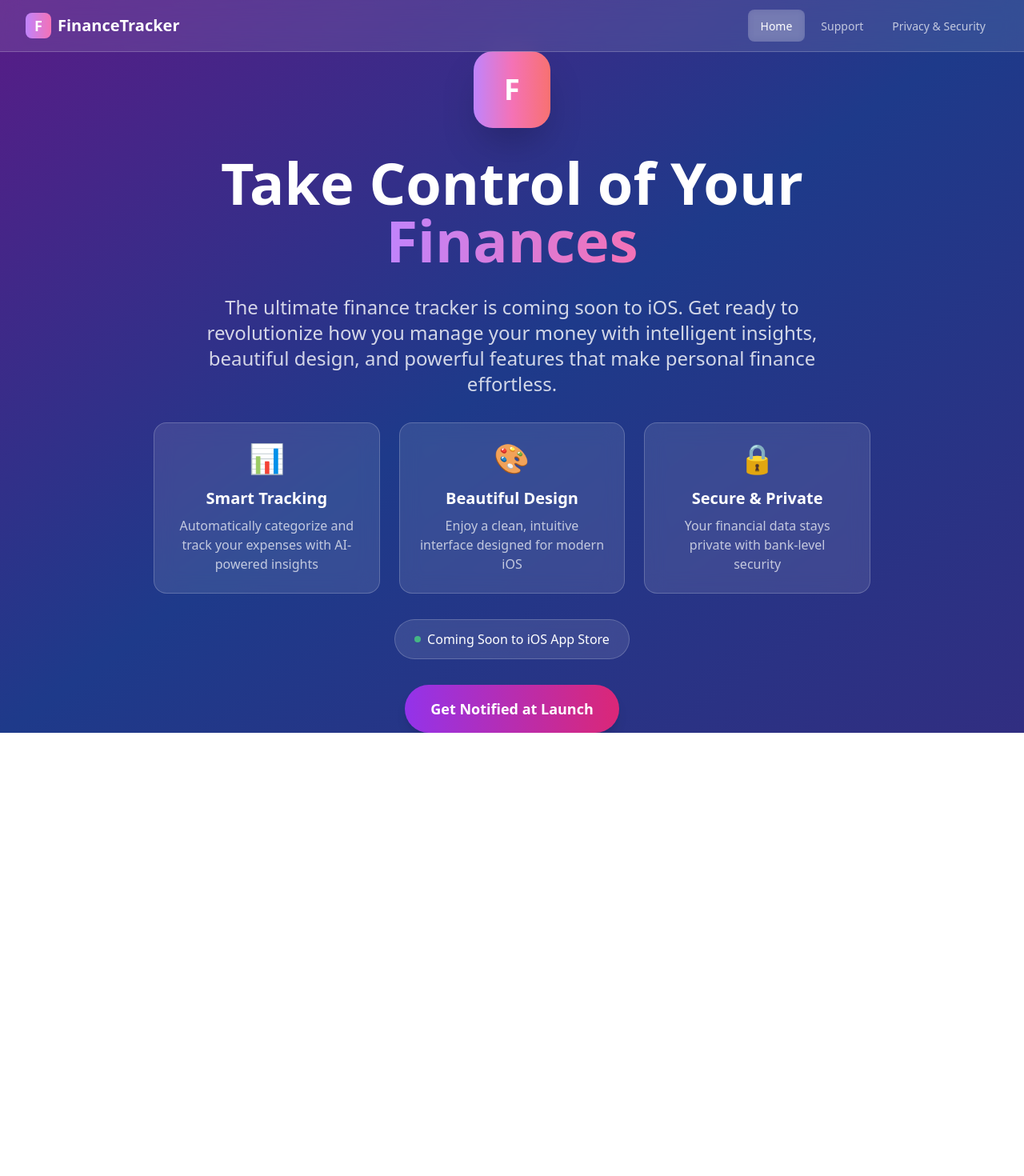
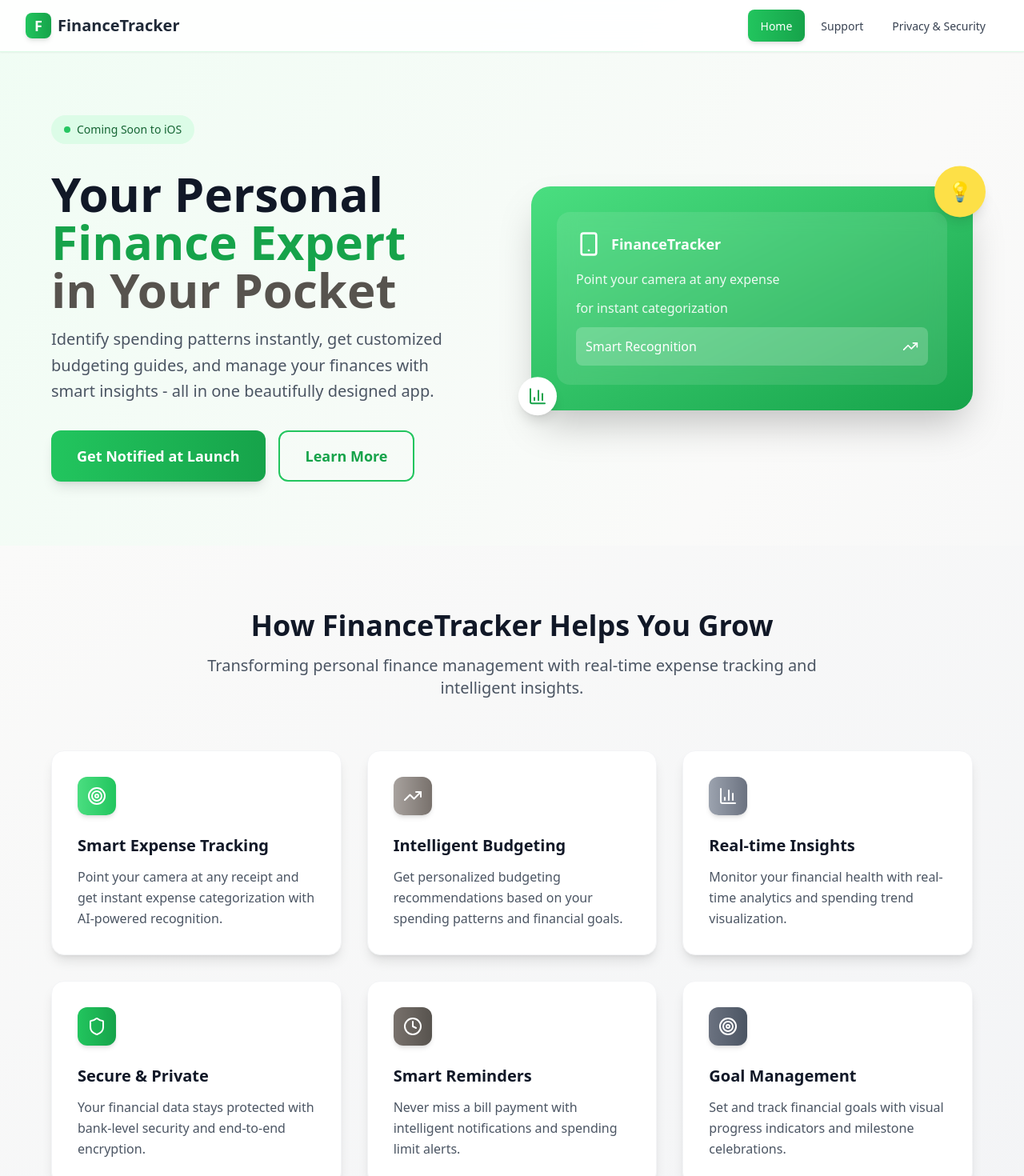
Before and after one commit to ankusharma001/MStrat_website-, a React (Vite) app: page / in a window 1280 px wide. Shown: the top 1470 px of the page at 80% size. Before the commit the page ends 916 px from the top, so only its background shows below. Built offline with nearby package versions, Linux system fonts and the light colour scheme.

Commit message:
Refactor: Apply light green, brown, grey, and white theme
Adjust the website's color scheme to match the specified light green, brown, grey, and white theme.

```diff
--- a/src/components/Layout.tsx
+++ b/src/components/Layout.tsx
@@ -17,9 +17,9 @@ const Layout = ({ children }: LayoutProps) => {
   ];
 
   return (
-    <div className="min-h-screen bg-gradient-to-br from-purple-900 via-blue-900 to-indigo-900">
+    <div className="min-h-screen bg-gradient-to-br from-green-50 via-stone-50 to-gray-100">
       {/* Fixed Navigation */}
-      <nav className="fixed top-0 left-0 right-0 z-50 backdrop-blur-md bg-white/10 border-b border-white/20">
+      <nav className="fixed top-0 left-0 right-0 z-50 backdrop-blur-md bg-white/90 border-b border-green-200/50 shadow-sm">
         <div className="max-w-7xl mx-auto px-4 sm:px-6 lg:px-8">
           <div className="flex items-center justify-between h-16">
             {/* Logo */}
@@ -28,10 +28,10 @@ const Layout = ({ children }: LayoutProps) => {
               animate={{ opacity: 1, x: 0 }}
               className="flex items-center space-x-2"
             >
-              <div className="w-8 h-8 bg-gradient-to-r from-purple-400 to-pink-400 rounded-lg flex items-center justify-center">
+              <div className="w-8 h-8 bg-gradient-to-r from-green-500 to-green-600 rounded-lg flex items-center justify-center shadow-md">
                 <span className="text-white font-bold text-lg">F</span>
               </div>
-              <span className="text-white font-semibold text-xl">FinanceTracker</span>
+              <span className="text-gray-800 font-semibold text-xl">FinanceTracker</span>
             </motion.div>
 
             {/* Navigation Links */}
@@ -46,7 +46,7 @@ const Layout = ({ children }: LayoutProps) => {
                     className={`relative z-10 text-sm font-medium ${
                       location.pathname === item.path
                         ? 'text-white'
-                        : 'text-white/70 hover:text-white'
+                        : 'text-gray-700 hover:text-gray-900'
                     }`}
                     whileHover={{ scale: 1.05 }}
                     whileTap={{ scale: 0.95 }}
@@ -57,7 +57,7 @@ const Layout = ({ children }: LayoutProps) => {
                   {location.pathname === item.path && (
                     <motion.div
                       layoutId="activeTab"
-                      className="absolute inset-0 bg-white/20 rounded-lg backdrop-blur-sm"
+                      className="absolute inset-0 bg-gradient-to-r from-green-500 to-green-600 rounded-lg shadow-md"
                       initial={false}
                       transition={{ type: "spring", bounce: 0.2, duration: 0.6 }}
                     />
--- a/src/pages/Home.tsx
+++ b/src/pages/Home.tsx
@@ -1,124 +1,214 @@
 
 import React from 'react';
 import { motion } from 'framer-motion';
+import { Smartphone, Shield, TrendingUp, Clock, Target, BarChart3 } from 'lucide-react';
 
 const Home = () => {
   return (
-    <div className="min-h-screen flex items-center justify-center px-4 sm:px-6 lg:px-8">
-      <div className="max-w-4xl mx-auto text-center">
+    <div className="min-h-screen">
       {/* Hero Section */}
+      <section className="px-4 sm:px-6 lg:px-8 py-20">
+        <div className="max-w-6xl mx-auto">
+          <div className="grid grid-cols-1 lg:grid-cols-2 gap-12 items-center">
+            {/* Left Content */}
             <motion.div
-          initial={{ opacity: 0, y: 30 }}
-          animate={{ opacity: 1, y: 0 }}
+              initial={{ opacity: 0, x: -30 }}
+              animate={{ opacity: 1, x: 0 }}
               transition={{ duration: 0.8 }}
               className="space-y-8"
             >
-          {/* App Icon */}
+              {/* Badge */}
               <motion.div
-            initial={{ scale: 0 }}
-            animate={{ scale: 1 }}
-            transition={{ delay: 0.2, type: "spring", bounce: 0.5 }}
-            className="flex justify-center"
+                initial={{ opacity: 0, scale: 0.8 }}
+                animate={{ opacity: 1, scale: 1 }}
+                transition={{ delay: 0.2 }}
+                className="inline-flex items-center space-x-2 bg-green-100 text-green-800 px-4 py-2 rounded-full text-sm font-medium"
               >
-            <div className="w-24 h-24 bg-gradient-to-r from-purple-400 via-pink-400 to-red-400 rounded-3xl flex items-center justify-center shadow-2xl">
-              <span className="text-white font-bold text-4xl">F</span>
+                <div className="w-2 h-2 bg-green-500 rounded-full animate-pulse"></div>
+                <span>Coming Soon to iOS</span>
+              </motion.div>
+
+              {/* Main Heading */}
+              <div className="space-y-4">
+                <h1 className="text-5xl sm:text-6xl font-bold text-gray-900 leading-tight">
+                  Your Personal
+                  <span className="block text-green-600">Finance Expert</span>
+                  <span className="block text-stone-600">in Your Pocket</span>
+                </h1>
+
+                <p className="text-xl text-gray-600 leading-relaxed max-w-lg">
+                  Identify spending patterns instantly, get customized budgeting guides, and manage
+                  your finances with smart insights - all in one beautifully designed app.
+                </p>
+              </div>
+
+              {/* CTA Buttons */}
+              <div className="flex flex-col sm:flex-row gap-4">
+                <motion.button
+                  whileHover={{ scale: 1.05 }}
+                  whileTap={{ scale: 0.95 }}
+                  className="bg-gradient-to-r from-green-500 to-green-600 text-white px-8 py-4 rounded-xl font-semibold text-lg shadow-lg hover:shadow-xl transition-all duration-300"
+                >
+                  Get Notified at Launch
+                </motion.button>
+                <motion.button
+                  whileHover={{ scale: 1.05 }}
+                  whileTap={{ scale: 0.95 }}
+                  className="border-2 border-green-500 text-green-600 px-8 py-4 rounded-xl font-semibold text-lg hover:bg-green-50 transition-all duration-300"
+                >
+                  Learn More
+                </motion.button>
               </div>
             </motion.div>
 
-          {/* Main Heading */}
-          <motion.h1
-            initial={{ opacity: 0 }}
-            animate={{ opacity: 1 }}
-            transition={{ delay: 0.4 }}
-            className="text-5xl sm:text-6xl lg:text-7xl font-bold text-white leading-tight"
+            {/* Right Visual */}
+            <motion.div
+              initial={{ opacity: 0, x: 30 }}
+              animate={{ opacity: 1, x: 0 }}
+              transition={{ duration: 0.8, delay: 0.2 }}
+              className="relative"
             >
-            Take Control of Your
-            <span className="bg-gradient-to-r from-purple-400 to-pink-400 bg-clip-text text-transparent">
-              {" "}Finances
-            </span>
-          </motion.h1>
+              <div className="relative bg-gradient-to-br from-green-400 to-green-600 rounded-3xl p-8 shadow-2xl">
+                <div className="bg-white/10 backdrop-blur-md rounded-2xl p-6 space-y-4">
+                  <div className="flex items-center space-x-3">
+                    <Smartphone className="h-8 w-8 text-white" />
+                    <span className="text-white font-semibold text-lg">FinanceTracker</span>
+                  </div>
+                  <div className="space-y-3">
+                    <div className="text-white/90">Point your camera at any expense</div>
+                    <div className="text-white/90">for instant categorization</div>
+                    <div className="bg-white/20 rounded-lg p-3 mt-4">
+                      <div className="flex items-center justify-between text-white">
+                        <span>Smart Recognition</span>
+                        <TrendingUp className="h-5 w-5" />
+                      </div>
+                    </div>
+                  </div>
+                </div>
 
-          {/* Description */}
-          <motion.p
-            initial={{ opacity: 0 }}
-            animate={{ opacity: 1 }}
-            transition={{ delay: 0.6 }}
-            className="text-xl sm:text-2xl text-white/80 max-w-3xl mx-auto leading-relaxed"
+                {/* Floating Elements */}
+                <motion.div
+                  animate={{ y: [-10, 10, -10] }}
+                  transition={{ duration: 3, repeat: Infinity }}
+                  className="absolute -top-4 -right-4 bg-yellow-300 rounded-full w-16 h-16 flex items-center justify-center shadow-lg"
                 >
-            The ultimate finance tracker is coming soon to iOS. Get ready to revolutionize
-            how you manage your money with intelligent insights, beautiful design, and
-            powerful features that make personal finance effortless.
-          </motion.p>
+                  <span className="text-2xl">💡</span>
+                </motion.div>
 
-          {/* Features Grid */}
+                <motion.div
+                  animate={{ y: [10, -10, 10] }}
+                  transition={{ duration: 4, repeat: Infinity }}
+                  className="absolute -bottom-4 -left-4 bg-white rounded-full w-12 h-12 flex items-center justify-center shadow-lg"
+                >
+                  <BarChart3 className="h-6 w-6 text-green-600" />
+                </motion.div>
+              </div>
+            </motion.div>
+          </div>
+        </div>
+      </section>
+
+      {/* Features Section */}
+      <section className="px-4 sm:px-6 lg:px-8 py-20 bg-gradient-to-br from-stone-50 to-gray-100">
+        <div className="max-w-6xl mx-auto">
           <motion.div
             initial={{ opacity: 0, y: 30 }}
-            animate={{ opacity: 1, y: 0 }}
-            transition={{ delay: 0.8 }}
-            className="grid grid-cols-1 md:grid-cols-3 gap-6 mt-16"
+            whileInView={{ opacity: 1, y: 0 }}
+            transition={{ duration: 0.8 }}
+            className="text-center mb-16"
           >
+            <h2 className="text-4xl font-bold text-gray-900 mb-4">
+              How FinanceTracker Helps You Grow
+            </h2>
+            <p className="text-xl text-gray-600 max-w-3xl mx-auto">
+              Transforming personal finance management with real-time expense tracking and intelligent insights.
+            </p>
+          </motion.div>
+
+          <div className="grid grid-cols-1 md:grid-cols-2 lg:grid-cols-3 gap-8">
             {[
               {
-                title: "Smart Tracking",
-                description: "Automatically categorize and track your expenses with AI-powered insights",
-                icon: "📊"
+                title: "Smart Expense Tracking",
+                description: "Point your camera at any receipt and get instant expense categorization with AI-powered recognition.",
+                icon: Target,
+                color: "from-green-400 to-green-500"
               },
               {
-                title: "Beautiful Design",
-                description: "Enjoy a clean, intuitive interface designed for modern iOS",
-                icon: "🎨"
+                title: "Intelligent Budgeting",
+                description: "Get personalized budgeting recommendations based on your spending patterns and financial goals.",
+                icon: TrendingUp,
+                color: "from-stone-400 to-stone-500"
+              },
+              {
+                title: "Real-time Insights",
+                description: "Monitor your financial health with real-time analytics and spending trend visualization.",
+                icon: BarChart3,
+                color: "from-gray-400 to-gray-500"
               },
               {
                 title: "Secure & Private",
-                description: "Your financial data stays private with bank-level security",
-                icon: "🔒"
+                description: "Your financial data stays protected with bank-level security and end-to-end encryption.",
+                icon: Shield,
+                color: "from-green-500 to-green-600"
+              },
+              {
+                title: "Smart Reminders",
+                description: "Never miss a bill payment with intelligent notifications and spending limit alerts.",
+                icon: Clock,
+                color: "from-stone-500 to-stone-600"
+              },
+              {
+                title: "Goal Management",
+                description: "Set and track financial goals with visual progress indicators and milestone celebrations.",
+                icon: Target,
+                color: "from-gray-500 to-gray-600"
               }
             ].map((feature, index) => (
               <motion.div
                 key={index}
                 initial={{ opacity: 0, y: 20 }}
-                animate={{ opacity: 1, y: 0 }}
-                transition={{ delay: 1 + index * 0.1 }}
+                whileInView={{ opacity: 1, y: 0 }}
+                transition={{ delay: index * 0.1, duration: 0.6 }}
                 whileHover={{ y: -5, scale: 1.02 }}
-                className="backdrop-blur-md bg-white/10 rounded-2xl p-6 border border-white/20 hover:bg-white/15 transition-all duration-300"
+                className="bg-white rounded-2xl p-8 shadow-lg hover:shadow-xl transition-all duration-300 border border-gray-100"
               >
-                <div className="text-4xl mb-4">{feature.icon}</div>
-                <h3 className="text-xl font-semibold text-white mb-2">{feature.title}</h3>
-                <p className="text-white/70">{feature.description}</p>
+                <div className={`w-12 h-12 bg-gradient-to-r ${feature.color} rounded-xl flex items-center justify-center mb-6 shadow-md`}>
+                  <feature.icon className="h-6 w-6 text-white" />
+                </div>
+                <h3 className="text-xl font-semibold text-gray-900 mb-3">{feature.title}</h3>
+                <p className="text-gray-600 leading-relaxed">{feature.description}</p>
               </motion.div>
             ))}
-          </motion.div>
+          </div>
+        </div>
+      </section>
 
-          {/* Coming Soon Badge */}
+      {/* CTA Section */}
+      <section className="px-4 sm:px-6 lg:px-8 py-20">
+        <div className="max-w-4xl mx-auto text-center">
           <motion.div
-            initial={{ opacity: 0, scale: 0.8 }}
-            animate={{ opacity: 1, scale: 1 }}
-            transition={{ delay: 1.3 }}
-            className="mt-12"
+            initial={{ opacity: 0, y: 30 }}
+            whileInView={{ opacity: 1, y: 0 }}
+            transition={{ duration: 0.8 }}
+            className="bg-gradient-to-r from-green-500 to-green-600 rounded-3xl p-12 shadow-2xl"
           >
-            <div className="inline-flex items-center space-x-2 backdrop-blur-md bg-white/10 rounded-full px-6 py-3 border border-white/20">
-              <div className="w-2 h-2 bg-green-400 rounded-full animate-pulse"></div>
-              <span className="text-white font-medium">Coming Soon to iOS App Store</span>
-            </div>
-          </motion.div>
-
-          {/* Notify Button */}
-          <motion.div
-            initial={{ opacity: 0 }}
-            animate={{ opacity: 1 }}
-            transition={{ delay: 1.5 }}
-            className="mt-8"
-          >
+            <h2 className="text-4xl font-bold text-white mb-6">
+              Ready to Transform Your Financial Life?
+            </h2>
+            <p className="text-xl text-green-100 mb-8 max-w-2xl mx-auto">
+              Join thousands of users who are already taking control of their finances with smart,
+              AI-powered insights and beautiful, intuitive design.
+            </p>
             <motion.button
               whileHover={{ scale: 1.05 }}
               whileTap={{ scale: 0.95 }}
-              className="bg-gradient-to-r from-purple-600 to-pink-600 text-white px-8 py-4 rounded-full font-semibold text-lg shadow-lg hover:shadow-xl transition-all duration-300"
+              className="bg-white text-green-600 px-8 py-4 rounded-xl font-semibold text-lg shadow-lg hover:shadow-xl transition-all duration-300"
             >
-              Get Notified at Launch
+              Get Early Access
             </motion.button>
           </motion.div>
-        </motion.div>
         </div>
+      </section>
     </div>
   );
 };
```
Lines whose indentation alone changed are shown as unchanged.
